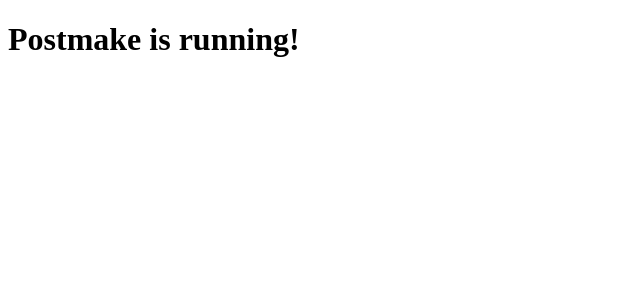
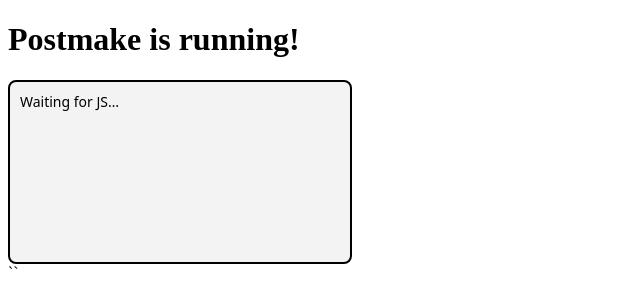
Before and after one commit to DoggyGamesShow123/post, a plain HTML site: page index.html in a window 1280 px wide. Shown: the whole page, without its empty margins (0-640 px from the left). Drawn offline with Linux system fonts and the light colour scheme; no server answers.

Commit message:
Update index.html

```diff
--- a/index.html
+++ b/index.html
@@ -1,18 +1,35 @@
 <!DOCTYPE html>
 <html lang="en">
 <head>
-    <meta charset="UTF-8" />
-    <meta name="viewport" content="width=device-width, initial-scale=1.0" />
-    <title>Postmake</title>
+  <meta charset="utf-8" />
+  <meta name="viewport" content="width=device-width, initial-scale=1" />
+  <title>Postmake</title>
 
-    <!-- Tab icon -->
-    <link rel="icon" href="favicon.ico" />
+  <!-- Tab icon -->
+  <link rel="icon" href="favicon.ico" />
+
+  <style>
+    /* Small output box for JS */
+    #outputBox{
+      width: 320px;
+      height: 160px;
+      border: 2px solid #000;
+      padding: 10px;
+      overflow: auto;
+      background: #f3f3f3;
+      font: 14px/1.4 system-ui, -apple-system, Segoe UI, Roboto, Arial, sans-serif;
+      border-radius: 8px;
+    }
+  </style>
 </head>
+<body>
+  <h1>Postmake is running!</h1>
 
-<body>
-    <h1>Postmake is running!</h1>
+  <!-- Where index.js will write -->
+  <div id="outputBox" aria-live="polite">Waiting for JS…</div>
 
-    <!-- Run index.js -->
-    <script src="index.js"></script>
+  <!-- ✅ Correct way to load your script -->
+  <script src="index.js"></script>
 </body>
 </html>
+``
```
